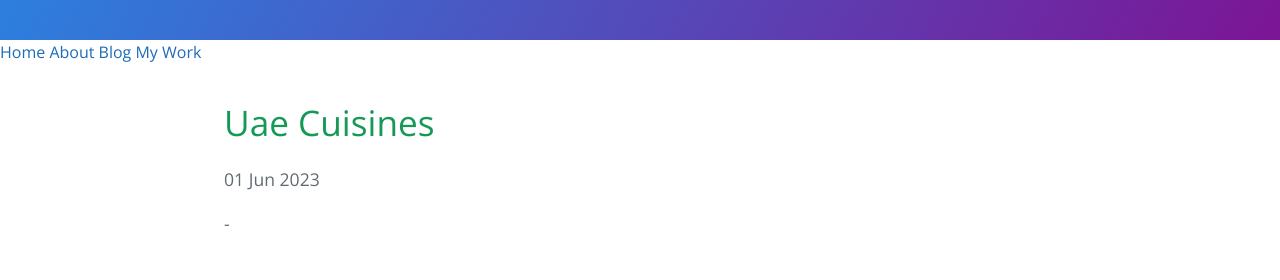
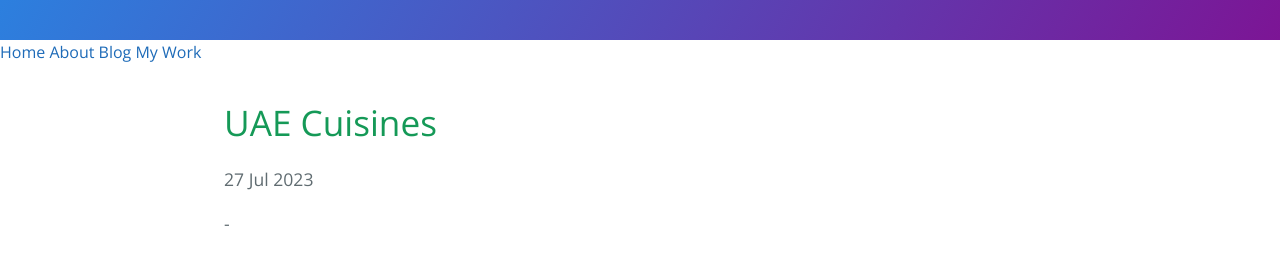
Before and after one commit to sankar-tc/grove, a Jekyll site: the page built from _posts/2023-06-01-UAE-Cuisines.md, in a window 1280 px wide. Shown: the part 120-400 px from the top of the page. Built offline with Jekyll 4.4.1, drawn with Linux system fonts in a browser that asks for light colours; some of the changed lines change nothing that is shown.

Commit message:
Update 2023-06-01-UAE-Cuisines.md

```diff
--- a/_posts/2023-06-01-UAE-Cuisines.md
+++ b/_posts/2023-06-01-UAE-Cuisines.md
@@ -1,3 +1,8 @@
+---
+layout: post
+title:  "UAE Cuisines"
+date:   2023-07-27 10:39:16 +0530
+---
 # Exploring Abu Dhabi's Delightful Cuisines: A Fusion of Health and Taste
 
 When it comes to experiencing a culinary journey that seamlessly blends health and flavor, Abu Dhabi, the capital city of the United Arab Emirates, is a treasure trove of delightful cuisines. This vibrant city boasts a diverse food scene that showcases the finest ingredients, tantalizing flavors, and a strong emphasis on healthy eating. Join us as we explore the rich tapestry of Abu Dhabi's culinary landscape, where ingredient quality takes center stage, offering a feast for both the senses and the body.
```
